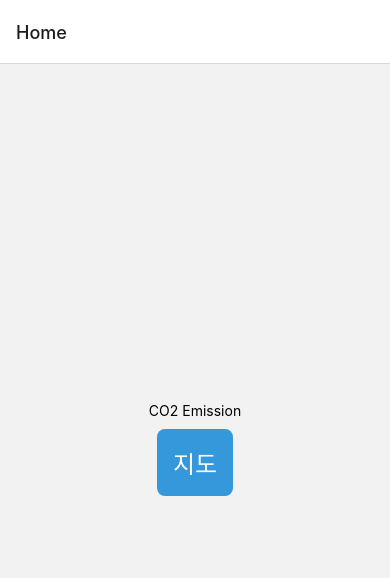
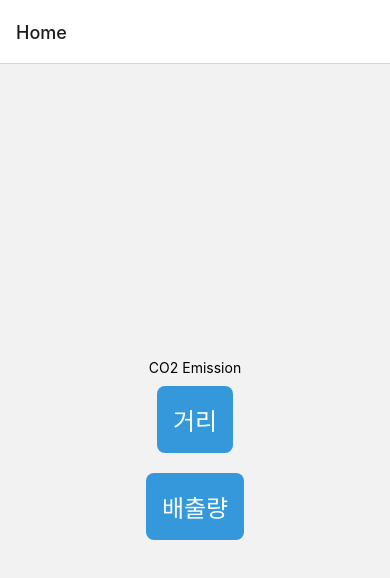
Before and after one commit to sea0416/CarbonFootPrint, a React Native app: screen /Home in a window 390 px wide. Shown: the top 578 px of the page. Built offline with nearby package versions, Linux system fonts and the light colour scheme.

Commit message:
Second commit
Add two buttons on the home screen
To merge to the master branch

```diff
--- a/App.js
+++ b/App.js
@@ -4,6 +4,7 @@ import { createNativeStackNavigator } from '@react-navigation/native-stack';
 
 import Home from './src/Home';
 import User from './src/User';
+import Emissions from './src/Emissions';
 
 const Stack = createNativeStackNavigator();
 
@@ -23,6 +24,11 @@ function App () {
             name='User'
             component={User}
           />
+
+          <Stack.Screen
+            name='Emissions'
+            component={Emissions}
+          />
         </Stack.Navigator>
       </NavigationContainer>
 
--- /dev/null
+++ b/src/Emissions.js
@@ -0,0 +1,12 @@
+import * as React from 'react';
+import { View, Text} from 'react-native';
+
+export default function Emissions() {
+    return(
+        <View style={{ flex: 1, alignItems: 'center', justifyContent: 'center' }}>
+            <Text>User Screen</Text>
+
+        </View>
+
+    )
+  }
--- a/src/Home.js
+++ b/src/Home.js
@@ -3,9 +3,11 @@ import { View, Text, TouchableOpacity } from 'react-native';
 
 export default function Home({ navigation }) {
     return(
+
         <View style={{ flex: 1, alignItems: 'center', justifyContent: 'center' }}>
+
+            {/*Button for Distance */}
             <Text>CO2 Emission</Text>
-
             <TouchableOpacity
             style={{
             backgroundColor: '#3498db',
@@ -16,7 +18,22 @@ export default function Home({ navigation }) {
             onPress={() => navigation.navigate('User')}
         >
 
-            <Text style={{ color: 'white', fontSize: 24}}>지도</Text>
+            <Text style={{ color: 'white', fontSize: 24}}>거리</Text>
+        </TouchableOpacity>
+
+            {/*Button for emissions */}
+
+            <TouchableOpacity
+            style={{
+            backgroundColor: '#3498db',
+            padding: 16,
+            margin: 10,
+            borderRadius: 8,
+            }}
+            onPress={() => navigation.navigate('Emissions')}
+        >
+
+            <Text style={{ color: 'white', fontSize: 24}}>배출량</Text>
         </TouchableOpacity>
         </View>
 
--- a/src/User.js
+++ b/src/User.js
@@ -12,7 +12,7 @@ export default function User({ navigation }) {
             margin: 10,
             borderRadius: 8,
             }}
-             onPress={() => navigation.navigate('Home')}
+            onPress={() => navigation.navigate('Home')}
         >
 
             <Text style={{ color: 'white', fontSize: 24}}>홈 화면</Text>
```
